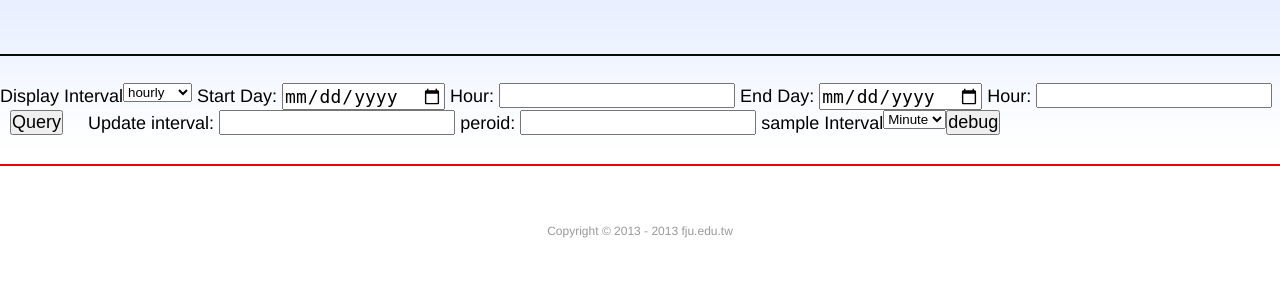
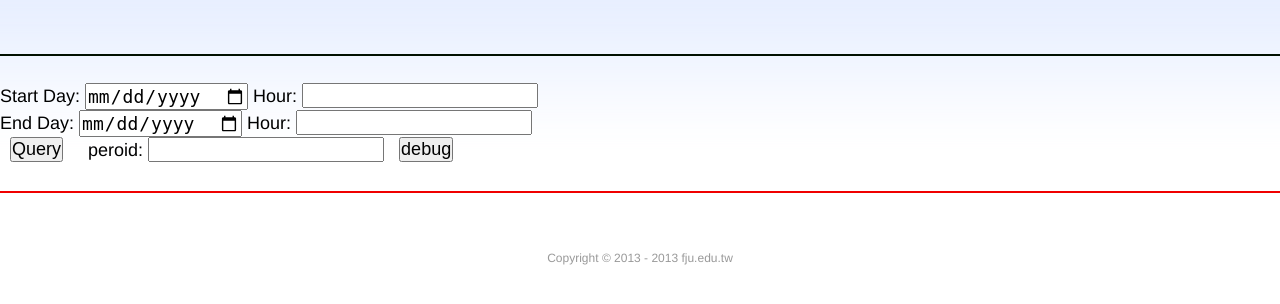
Before and after one commit to robberpen/fju.ee, a PHP site: page /fju_layout.html in a window 1280 px wide. Shown: the top 304 px of the page. Run offline with PHP 8.4, Linux system fonts and the light colour scheme.

Commit message:
update beta v0.01

```diff
--- a/fju_layout.html
+++ b/fju_layout.html
@@ -2,12 +2,13 @@
 <html>
 <head>
 	<meta http-equiv="Content-Type" content="text/html; charset=utf-8">
-	<title>Flot Examples: Categories</title>
+	<title>Fju</title>
 	<link href="flot/examples/examples.css" rel="stylesheet" type="text/css">
 	<!--[if lte IE 8]><script language="javascript" type="text/javascript" src="../../excanvas.min.js"></script><![endif]-->
 	<script language="javascript" type="text/javascript" src="flot/jquery.js"></script>
 	<script language="javascript" type="text/javascript" src="flot/jquery.flot.js"></script>
 	<script language="javascript" type="text/javascript" src="flot/jquery.flot.categories.js"></script>
+	<script language="javascript" type="text/javascript" src="flot/jquery.flot.time.js"></script>
 	<script type="text/javascript">
 
 
@@ -19,38 +20,32 @@
 <form method=POST action="fju_mysql_adv.php">
   <div id="tab"> </div>
 		<br><br><hr color=#011; background-color=#f00; height= 5px><br>
-Display Interval<select name="interval">
+<!-- Display Interval<select name="interval">
   <option>hourly</option>
   <option>daily</option>
   <option>weekly</option>
   <option>monthly</option>
-</select>
+</select> -->
 Start Day: <input type="date" name=start_date>
-Hour: <input type=text name=end_hour>
+Hour: <input type=text name=start_hour><br>
 End Day: <input type="date" name=end_date>
 Hour: <input type=text name=end_hour><br>
 &nbsp;&nbsp;<input type="button" onclick="redraw()" value="Query" id="query">&nbsp;&nbsp;&nbsp;&nbsp;
-Update interval:  <input type=text name=update_intval>
 peroid:  <input type=text name=peroid>
-sample Interval<select name="unit">
-  <option>Minute</option>
-  <option>Hour</option>
-  <option>Day</option>
 &nbsp;&nbsp;<input type="button" onclick="show()" value="debug" id="devel_debug">&nbsp;&nbsp;&nbsp;&nbsp;
-</select>
-
 &nbsp;&nbsp;&nbsp;&nbsp;
 		<br><br><hr color=#f00; background-color=#f00; height= 5px><br>
 </form>
 <script>
 function show()
 {
-	//alert("update: " +  $("form").serialize());
+	alert("update: " +  $("form").serialize());
 	document.forms[0].submit();
 }
 function redraw()
 {
-	//alert("update: " +  $("form").serialize());
+	if (document.getElementsByName("peroid")[0].value < 1)
+		document.getElementsByName("peroid")[0].value = 1;
 	$.ajax({
 	url: "fju_mysql_adv.php",
 	type: "POST",
@@ -58,7 +53,7 @@ function redraw()
 	dataType: "json",
 	success: function(data) {
 		//alert("success");
-		document.getElementById('debug2').innerHTML += "->size[ " +  data.length + "]<br>\n";
+		document.getElementById('debug2').innerHTML += "Totally " +  data.length + " places<br>\n";
 		var painter = "";
 		for (var i = 0;i < data.length; i++) {
 			painter += '<div class="demo-container">';
@@ -68,18 +63,33 @@ function redraw()
 		document.getElementById('paint').innerHTML = painter;
 
 		$.each( data, function(index, item ) {
-			document.getElementById('debug2').innerHTML += "->size: " + item[0] +  ",TreeID: "  +  item.TreeID +  ", LeafIF: " + item.LeafID + "</br><hr>";
+			/* fmt: "2013-07-17 02:00" */
+			var t0 = item.start.split(' ');
+			var y0 = t0[0].split('-');
+			var d0 = t0[1].split(':');
+			datetime = new Date(y0[0], y0[1] - 1, y0[2], d0[0], d0[1], 0, 0);
+			//datetime = new Date(2013, 0, 1, 0, 0, 0, 0);
+			var ms = datetime.getTime();
+			document.getElementById('debug2').innerHTML += "data size: " + item[0].length +  ",TreeID: " +
+				item.TreeID + ", LeafIF: " + item.LeafID + " ,start: " + item.start + " ,end: " + item.end +
+				",minute:" + item.minute + ", type:" + item.Type + "</br><hr>";
+			document.getElementById('debug2').innerHTML += "time [" + t0[0] + "]:[" +  t0[1] + "]"  + "Y: " + y0[0] + " M: " + y0[1] + " D: " + y0[2] +  " H: " + d0[0] + " M: " + d0[1] + " milliseconds: " + ms + "[" + new Date(ms).toString() + "] timezoe off: " + new Date(ms).getTimezoneOffset(); + "<br>";
+			//ms +=  new Date(ms).getTimezoneOffset() * 60000;
+			ms += 480 * 60000;
 			//document.getElementById('debug2').innerHTML += getElementById+ "<br>";
 			var happy = new Array;
 			var ind = 0;
 			for (var i in item[0]) {
-				document.getElementById('debug2').innerHTML += "[" + item[0][i]  + "}";
-				happy.push([ind, item[0][i]]);
+				//document.getElementById('debug2').innerHTML += "[" + item[0][i]  + "}";
+				//happy.push([ind, item[0][i]]);
+				happy.push([ms, item[0][i]]);
+				ms += item.minute * 60000;
 				ind += 1;
 			}
-			document.getElementById('debug2').innerHTML += "data: " + happy  + "</br><hr>";
+			//document.getElementById('debug2').innerHTML += "<br>data: " + happy  + "</br><hr>";
 			//alert("index: " + index);
-			$.plot("#xyz" + index, [ {data: happy, label: item.TreeID + "-" + item.LeafID , color:  "#033"}], {
+			$.plot("#xyz" + index, [ {data: happy, label: item.TreeID + "-" + item.LeafID + " " + item.start, color:  "#033"}], {
+			/*
 				series: {
 					bars: {
 						show: true,
@@ -87,10 +97,25 @@ function redraw()
 						align: "center"
 					}
 				},
+			*/
 				xaxis: {
-					mode: "categories",
+					//mode: "categories",
+					mode: "time",
 					tickLength: 0
-				}
+				},
+				yaxis: {
+			    color: "black",
+			    tickDecimals: 2,
+			    //axisLabel: "Gold Price  in USD/oz",
+			    axisLabelUseCanvas: true,
+			    axisLabelFontSizePixels: 12,
+			    axisLabelFontFamily: 'Verdana, Arial',
+			    min:18,
+			    max:42,
+			    axisLabelPadding: 5
+				},
+
+				grid: { backgroundColor: { colors: ["#75A7E0", "#1F77DB"] } },
 			});
 
 		});
@@ -102,6 +127,7 @@ function redraw()
 	alert(thrownError);
 	}
 	});
+	setInterval(redraw, document.getElementsByName("peroid")[0].value * 60000);
 }
 </script>
 <div id="debug2"></div>
@@ -109,6 +135,8 @@ function redraw()
 
 <script>
 function fetch() {
+//document.getElementsByName('start_hour')[0].value = 2;
+//document.getElementsByName('end_hour')[0].value = 2;
 $.ajax({
   url: "fju_mysql.php",
   type: "POST",
@@ -130,8 +158,8 @@ $.ajax({
 			else
 				icon = val.Type;
 
-			layout += "<td><input type=checkbox name=\"draw[]\" value=" + val.TreeID + "-" + val.LeafID + ">" + val.LeafID + " " + icon + ": " + val.LeafDescription + "</td>";
-			document.getElementById('debug').innerHTML += "->key: " +  i  + "|" + val.TreeID + "|LeafID: " + val.LeafID + "</br>";
+			layout += "<td><input type=checkbox name=\"draw[]\" value=" + val.TreeID + "-" + val.LeafID  + "-" + val.Type + ">" + val.LeafID + " " + icon + ": " + val.LeafDescription + "</td>";
+			//document.getElementById('debug').innerHTML += "->key: " +  i  + "|" + val.TreeID + "|LeafID: " + val.LeafID + "</br>";
 		});
 		layout += "</tr>";
 	});
```
Also changed, not shown: fju_mysql_adv.php (+24 -22 lines), 1 other file.
